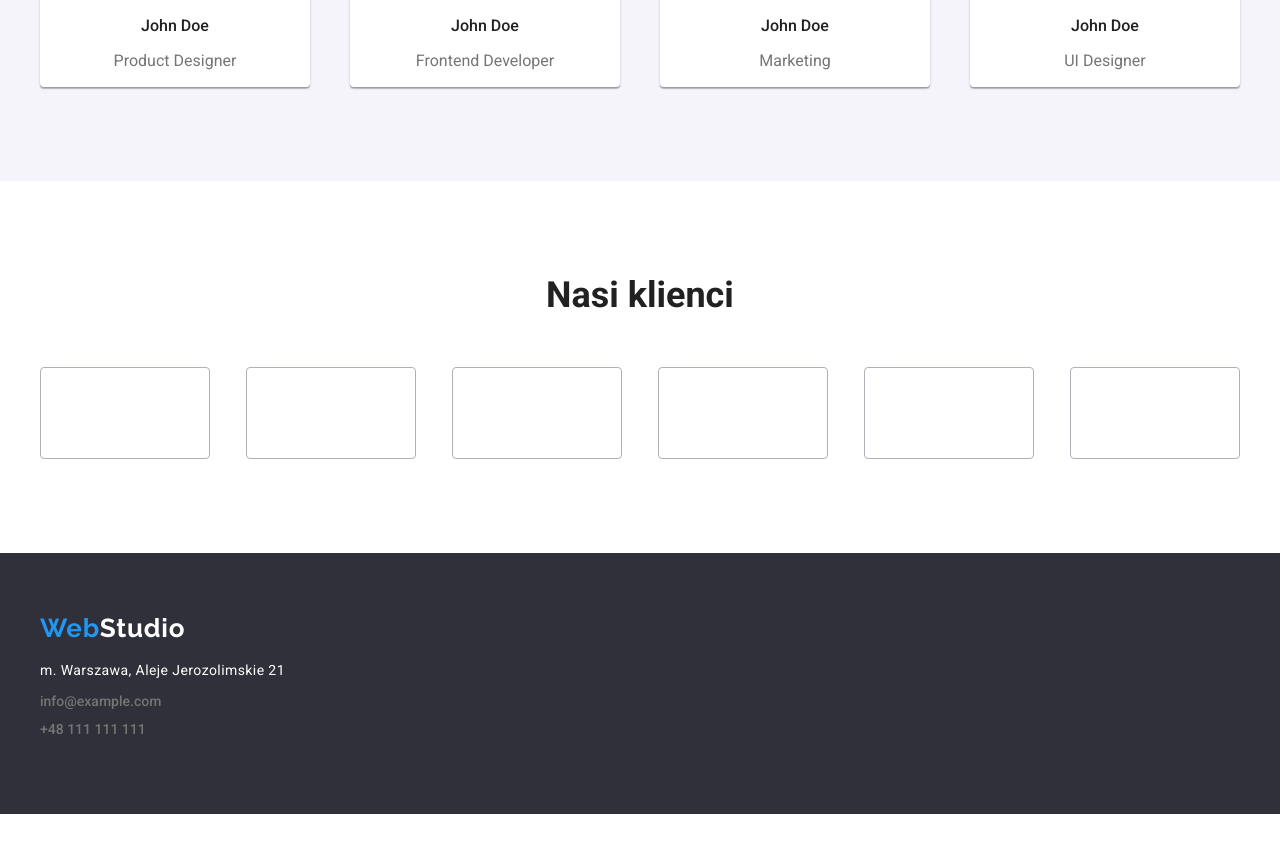
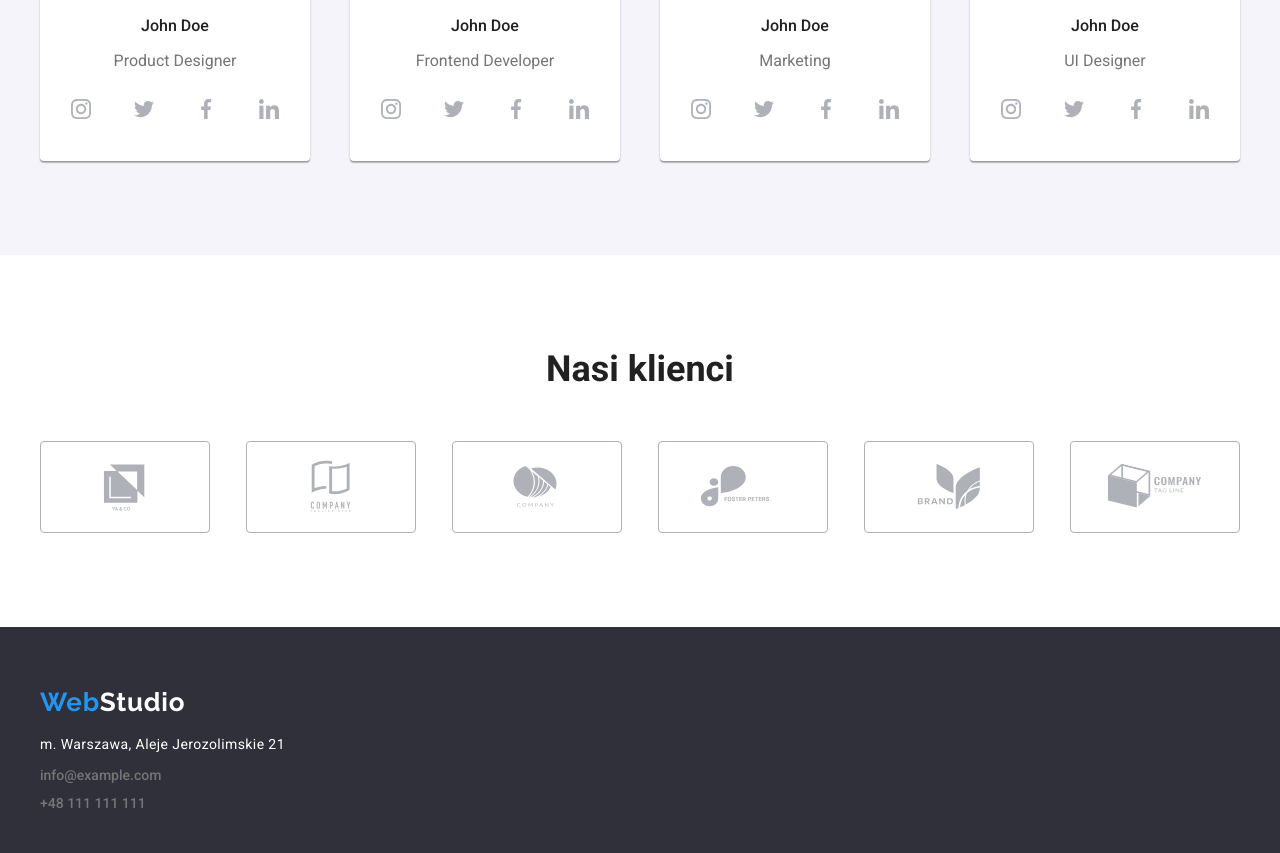
Before and after one commit to jaworskiwojciech/goit-markup-hw-04, a plain HTML site: page index.html in a window 1280 px wide. Shown: the part 1973-2826 px from the top of the page. Before the commit the page ends 2787 px from the top, so only its background shows below. Drawn offline with Linux system fonts and the light colour scheme.

Commit message:
dodane social media dla teamu

```diff
--- a/css/styles.css
+++ b/css/styles.css
@@ -341,3 +341,35 @@ footer {
   height: 120px;
   background-color: var(--gray-background);
 }
+.team-social {
+  display: flex;
+  justify-content: space-evenly;
+  margin-bottom: 30px;
+}
+.social-background {
+  width: 44px;
+  height: 44px;
+  border-radius: 22px;
+  display: flex;
+  justify-content: center;
+  align-items: center;
+}
+.social-background:hover {
+  background-color: var(--blue-color);
+}
+.instagram {
+  width: 20px;
+  height: 20px;
+}
+.twitter {
+  width: 20px;
+  height: 20px;
+}
+.facebook {
+  width: 20px;
+  height: 20px;
+}
+.linkedin {
+  width: 20px;
+  height: 20px;
+}
--- a/index.html
+++ b/index.html
@@ -144,6 +144,28 @@
             />
             <h3 class="team-name">John Doe</h3>
             <p class="team-description">Product Designer</p>
+            <div class="team-social">
+              <div class="social-background">
+                <svg class="instagram">
+                  <use href="/images/icons.svg#icon-instagram"></use>
+                </svg>
+              </div>
+              <div class="social-background">
+                <svg class="twitter">
+                  <use href="/images/icons.svg#icon-twitter"></use>
+                </svg>
+              </div>
+              <div class="social-background">
+                <svg class="facebook">
+                  <use href="/images/icons.svg#icon-facebook"></use>
+                </svg>
+              </div>
+              <div class="social-background">
+                <svg class="linkedin">
+                  <use href="/images/icons.svg#icon-linkedin"></use>
+                </svg>
+              </div>
+            </div>
           </li>
           <li class="team-member">
             <img
@@ -155,6 +177,28 @@
 
             <h3 class="team-name">John Doe</h3>
             <p class="team-description">Frontend Developer</p>
+            <div class="team-social">
+              <div class="social-background">
+                <svg class="instagram">
+                  <use href="/images/icons.svg#icon-instagram"></use>
+                </svg>
+              </div>
+              <div class="social-background">
+                <svg class="twitter">
+                  <use href="/images/icons.svg#icon-twitter"></use>
+                </svg>
+              </div>
+              <div class="social-background">
+                <svg class="facebook">
+                  <use href="/images/icons.svg#icon-facebook"></use>
+                </svg>
+              </div>
+              <div class="social-background">
+                <svg class="linkedin">
+                  <use href="/images/icons.svg#icon-linkedin"></use>
+                </svg>
+              </div>
+            </div>
           </li>
           <li class="team-member">
             <img
@@ -165,6 +209,28 @@
             />
             <h3 class="team-name">John Doe</h3>
             <p class="team-description">Marketing</p>
+            <div class="team-social">
+              <div class="social-background">
+                <svg class="instagram">
+                  <use href="/images/icons.svg#icon-instagram"></use>
+                </svg>
+              </div>
+              <div class="social-background">
+                <svg class="twitter">
+                  <use href="/images/icons.svg#icon-twitter"></use>
+                </svg>
+              </div>
+              <div class="social-background">
+                <svg class="facebook">
+                  <use href="/images/icons.svg#icon-facebook"></use>
+                </svg>
+              </div>
+              <div class="social-background">
+                <svg class="linkedin">
+                  <use href="/images/icons.svg#icon-linkedin"></use>
+                </svg>
+              </div>
+            </div>
           </li>
           <li class="team-member">
             <img
@@ -175,6 +241,28 @@
             />
             <h3 class="team-name">John Doe</h3>
             <p class="team-description">UI Designer</p>
+            <div class="team-social">
+              <div class="social-background">
+                <svg class="instagram">
+                  <use href="/images/icons.svg#icon-instagram"></use>
+                </svg>
+              </div>
+              <div class="social-background">
+                <svg class="twitter">
+                  <use href="/images/icons.svg#icon-twitter"></use>
+                </svg>
+              </div>
+              <div class="social-background">
+                <svg class="facebook">
+                  <use href="/images/icons.svg#icon-facebook"></use>
+                </svg>
+              </div>
+              <div class="social-background">
+                <svg class="linkedin">
+                  <use href="/images/icons.svg#icon-linkedin"></use>
+                </svg>
+              </div>
+            </div>
           </li>
         </ul>
       </section>
```
